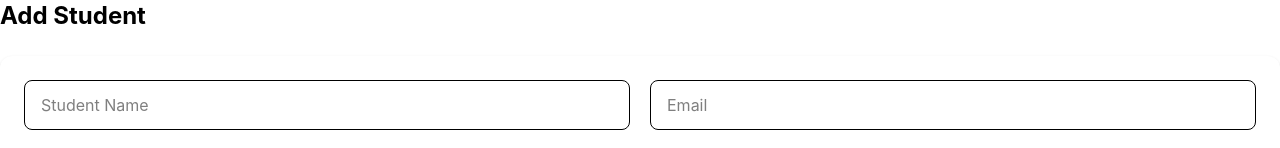
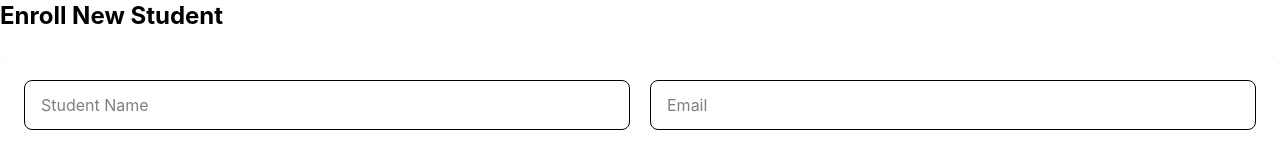
Before and after one commit to yash-yadav26/STUDYSPHERE, a React (Vite) app in the folder Frontend/: page /students/add in a window 1280 px wide. Shown: the top 148 px of the page. Built offline with nearby package versions, Linux system fonts and the light colour scheme; no server answers; sample sign-in values are in the browser's storage.

Commit message:
Implement Enroll In Student

```diff
--- a/Frontend/src/pages/students/AddStudent.jsx
+++ b/Frontend/src/pages/students/AddStudent.jsx
@@ -30,7 +30,7 @@ const handleCreateStudent = async (data) => {
   return (
     <div className="space-y-6">
       <h1 className="text-2xl font-bold">
-        Add Student
+        Enroll New Student
       </h1>
 
       <StudentForm
```
